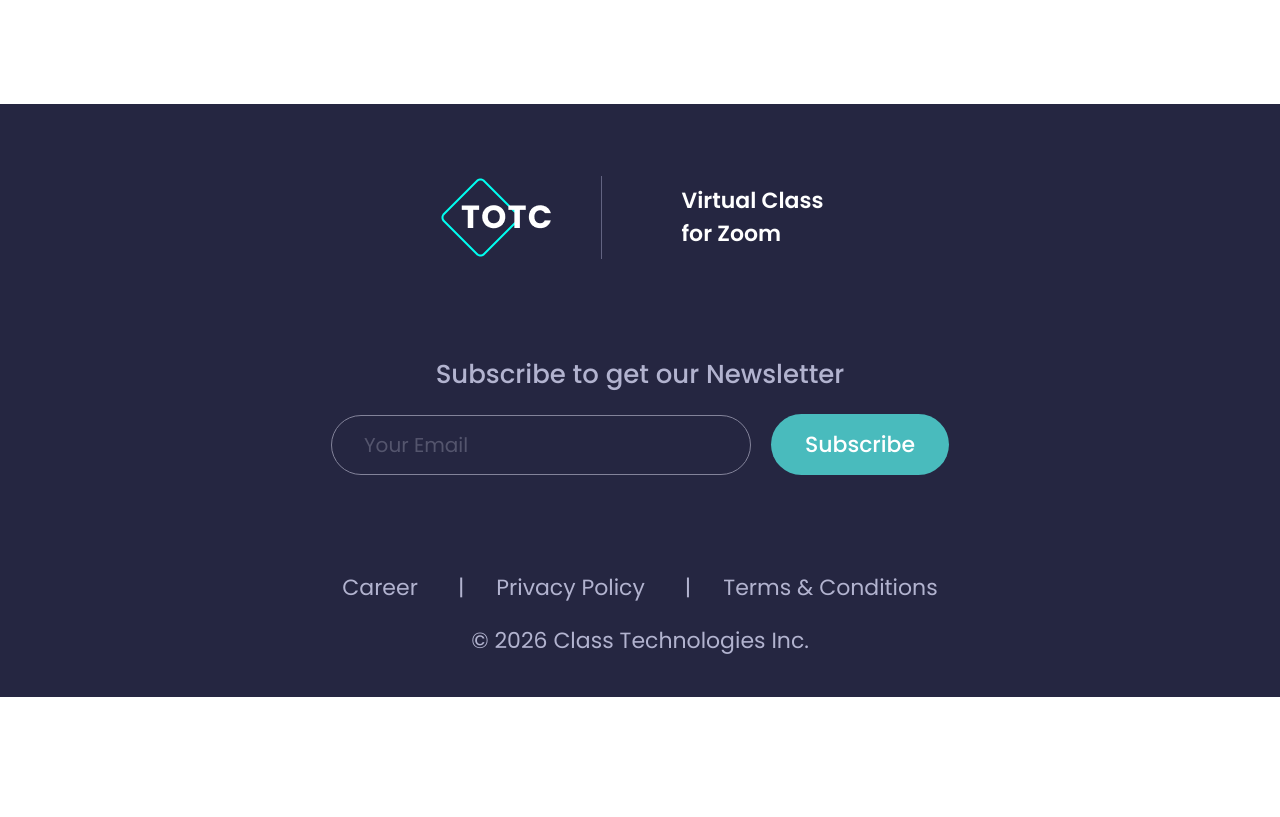
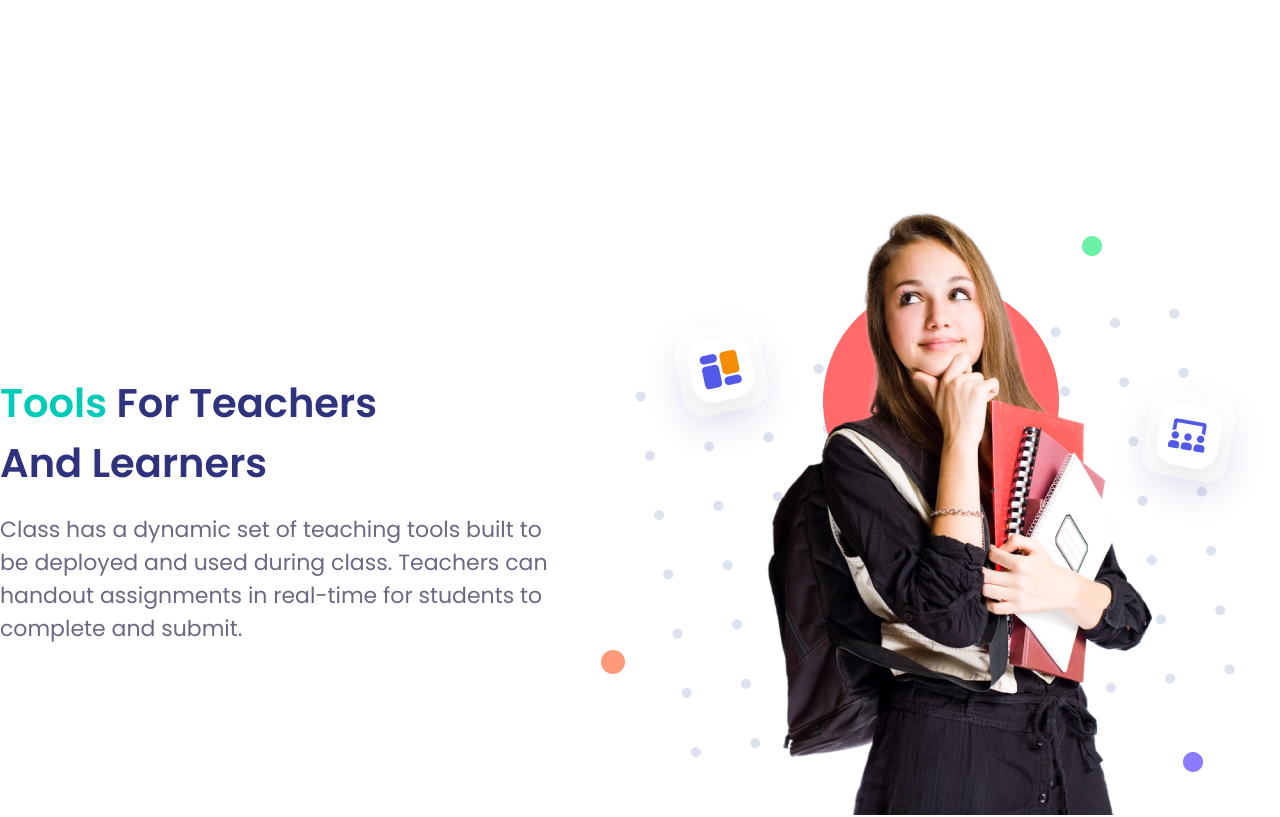
Before and after one commit to abdunnoorfaheem/totc, a React (Vite) app: page / in a window 1280 px wide. Shown: the part 4665-5482 px from the top of the page. Before the commit the page ends 5362 px from the top, so only its background shows below. Built offline with nearby package versions, Linux system fonts and the light colour scheme; no server answers.

Commit message:
feature section second part added

```diff
--- a/src/components/layouts/Features.jsx
+++ b/src/components/layouts/Features.jsx
@@ -1,41 +1,86 @@
-import React from 'react';
-import Container from '../Container';
-import Heading from '../Heading';
-import Paragraph from '../Paragraph';
-import Image from '../Image';
-import Feature from '../../assets/feature.png';
-import Square from '../../assets/square.png';
-import BoxSqare from '../../assets/boxSqare.png';
-import User from '../../assets/usericon.png';
+import React from "react";
+import Container from "../Container";
+import Heading from "../Heading";
+import Paragraph from "../Paragraph";
+import Image from "../Image";
+import Feature from "../../assets/feature.png";
+import Square from "../../assets/square.png";
+import BoxSqare from "../../assets/boxSqare.png";
+import User from "../../assets/usericon.png";
+import ToolImg from "../../assets/toolsPartImage.png";
 
 const Features = () => {
   return (
     <>
-
-
       <section>
         <Container>
-                <Heading Tag='h3' className='mt-40 text-center text-4xl font-bold font-poppins text-[#00CBB8] '><span className='text-[#2F327D]'>Our</span> Features</Heading>
-                <Paragraph className='text-center mb-5'>This very extraordinary feature, can make learning activities more efficient</Paragraph>
+          <Heading
+            Tag="h3"
+            className="mt-40 text-center text-4xl font-bold font-poppins text-[#00CBB8] "
+          >
+            <span className="text-[#2F327D]">Our</span> Features
+          </Heading>
+          <Paragraph className="text-center mb-5">
+            This very extraordinary feature, can make learning activities more
+            efficient
+          </Paragraph>
           <div className="flex justify-between items-center py-25">
             <div className="">
-                        <Image imgSrc={Feature}/>
+              <Image imgSrc={Feature} />
             </div>
             <div className="">
-                        <Heading Tag='h2' className='text-[40px] font-semibold font-poppins w-135.5 text-[#2F327D] mb-12.5'>A <span className='text-[#00CBB8]'>user interface</span> designed for the classroom</Heading>
+              <Heading
+                Tag="h2"
+                className="text-[40px] font-semibold font-poppins w-135.5 text-[#2F327D] mb-12.5"
+              >
+                A <span className="text-[#00CBB8]">user interface</span>{" "}
+                designed for the classroom
+              </Heading>
               <ul>
-                            <li className='flex items-center text-[22px] font-normal font-poppins text-[#696984] w-120.5 mb-10'><Image imgSrc={Square} className={'w-15 h-15 rounded-[50%]'}/> Teachers don’t get lost in the grid view and have a dedicated Podium space.</li>
-                            <li className='flex items-center text-[22px] font-normal font-poppins text-[#696984] w-120.5 mb-10'><Image imgSrc={BoxSqare} className={'w-15 h-15 rounded-[50%]'}/> TA’s and presenters can be moved to the front of the class.</li>
-                            <li className='flex items-center text-[22px] font-normal font-poppins text-[#696984] w-120.5'><Image imgSrc={User} className={'w-15 h-15 rounded-[50%]'}/>Teachers can easily see all students and class data at one time.</li>
+                <li className="flex items-center text-[22px] font-normal font-poppins text-[#696984] w-120.5 mb-10">
+                  <Image
+                    imgSrc={Square}
+                    className={"w-15 h-15 rounded-[50%]"}
+                  />{" "}
+                  Teachers don’t get lost in the grid view and have a dedicated
+                  Podium space.
+                </li>
+                <li className="flex items-center text-[22px] font-normal font-poppins text-[#696984] w-120.5 mb-10">
+                  <Image
+                    imgSrc={BoxSqare}
+                    className={"w-15 h-15 rounded-[50%]"}
+                  />{" "}
+                  TA’s and presenters can be moved to the front of the class.
+                </li>
+                <li className="flex items-center text-[22px] font-normal font-poppins text-[#696984] w-120.5">
+                  <Image imgSrc={User} className={"w-15 h-15 rounded-[50%]"} />
+                  Teachers can easily see all students and class data at one
+                  time.
+                </li>
               </ul>
             </div>
           </div>
         </Container>
       </section>
+      <section className="py-25">
+        <Container>
+          <div className="flex justify-between items-center">
+            <div className="">
+              <Heading className="text-[40px] font-semibold font-poppins text-[#2F327D] w-98.25 mb-5"><span className="text-[#00CBB8]">Tools</span> For Teachers And Learners</Heading>
+              <Paragraph className="text-[#696984] text-[22px] font-normal font-poppins w-142">
+                Class has a dynamic set of teaching tools built to be deployed
+                and used during class. Teachers can handout assignments in
+                real-time for students to complete and submit.
+              </Paragraph>
+            </div>
+            <div className="">
+              <Image imgSrc={ToolImg} />
+            </div>
+          </div>
+        </Container>
+      </section>
+    </>
+  );
+};
 
-
-    </>
-  )
-}
-
-export default Features
+export default Features;
```
Also changed, not shown: src/assets/toolsPartImage.png (added). Lines whose indentation alone changed are shown as unchanged.
